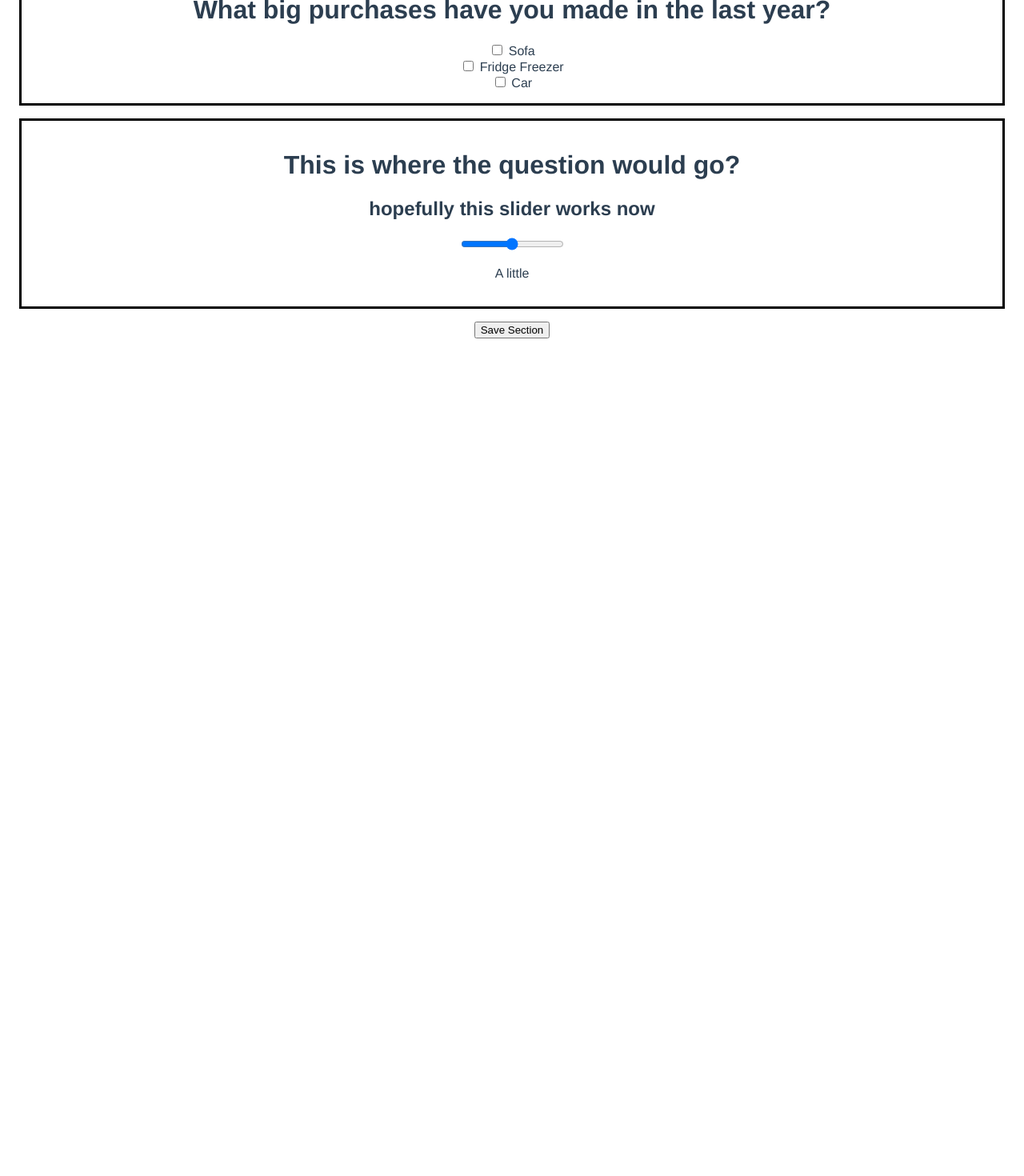
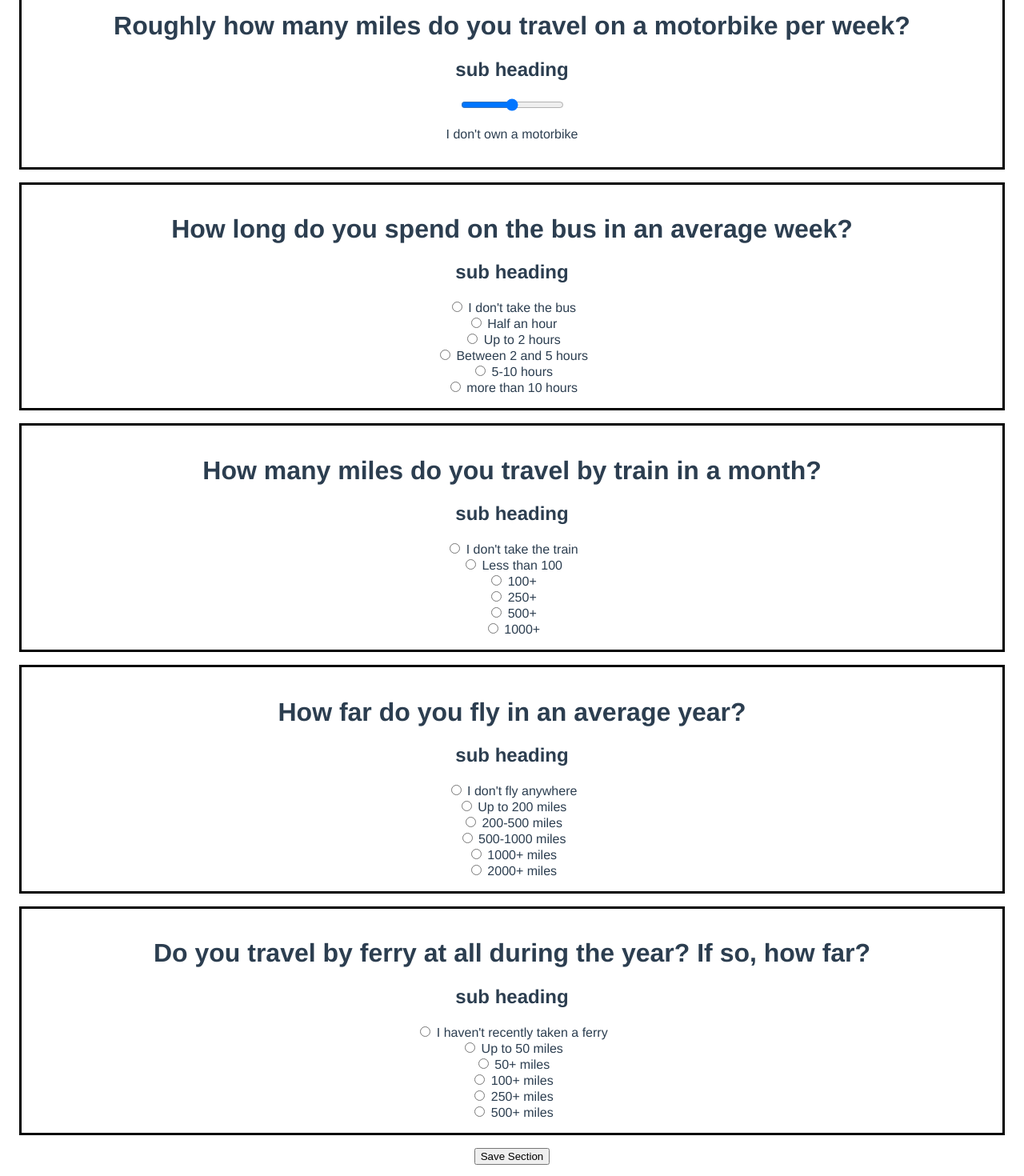
Before and after one commit to randomlyalex/co2_group_project, a Vue app in the folder client/: page / in a window 1280 px wide. Shown: the part 340-1810 px from the top of the page at 80% size. Before the commit the page ends 800 px from the top, so only its background shows below. Built offline with nearby package versions, Linux system fonts and the light colour scheme.

Commit message:
using question template, almost finished transport questions

```diff
--- a/client/src/App.vue
+++ b/client/src/App.vue
@@ -1,6 +1,8 @@
 <template>
     <div id="app">
-        <!-- <transport-component></transport-component> -->
+        <transport-section
+            v-on:transport_questions="transport_questions = $event"
+        ></transport-section>
         <stuff-section
             v-on:stuff_questions="stuff_questions = $event"
         ></stuff-section>
@@ -8,19 +10,20 @@
 </template>
 
 <script>
-// import TransportComponent from './components/TransportComponent.vue';
+import TransportSection from "./components/TransportSection.vue";
 import StuffSection from "./components/StuffSection.vue";
 
 export default {
     name: "App",
     data() {
         return {
+            transport_questions: [],
             stuff_questions: [],
         };
     },
     components: {
-        "stuff-section": StuffSection,
-        // "transport-component": TransportComponent
+        "transport-section": TransportSection,
+        "stuff-section": StuffSection
     },
 };
 </script>
--- a/client/src/components/TransportSection.vue
+++ b/client/src/components/TransportSection.vue
@@ -1,10 +1,131 @@
 <template>
-
+  <div>
+    <question-component
+            v-for="(question, index) in questions"
+            :key="index"
+            v-bind:data="question"
+            v-on:question_co2_total="questions[index].co2total = $event"
+            v-on:question_answers="questions[index].answers = $event"
+        >
+    </question-component>
+    <button v-on:click="saveSection">Save Section</button>
+  </div>
 </template>
 
 <script>
+import QuestionComponent from './QuestionComponent.vue';
+
 export default {
-
+  name: "TransportSection",
+  components: {
+    "question-component": QuestionComponent
+  },
+  methods: {
+    saveSection: function() {
+      this.$emit("transport_questions", this.questions)
+    }
+  },
+  data() {
+    return {
+      questions: [
+        {
+          id: 1,
+          type: "range",
+          questionHeading: "In a week, roughly how far do you travel by car?",
+          questionSubHeading: "carqsub",
+          answers: [
+            {text: "I don't drive", co2amount: 0},
+            {text: "under 100", co2amount: 229000},
+            {text: "100+", co2amount: 668000},
+            {text: "200+", co2amount: 1150000},
+            {text: "300+", co2amount: 1600000},
+            {text: "400+", co2amount: 2050000},
+            {text: "500+", co2amount: 2750000},
+          ]
+        },
+        {
+          id: 2,
+          type: "range",
+          questionHeading: "Roughly how many miles do you travel on a motorbike per week?",
+          questionSubHeading: "sub heading",
+          answers: [
+            {text: "I don't own a motorbike", co2amount: 0},
+            {text: "Under 100", co2amount: 208000},
+            {text: "100+", co2amount: 600000},
+            {text: "200+", co2amount: 1000000},
+            {text: "300+", co2amount: 1400000},
+            {text: "400+", co2amount: 1800000},
+            {text: "500+", co2amount: 2400000},
+          ]
+        },
+        {
+          id: 3,
+          type: "radio",
+          questionHeading: "How long do you spend on the bus in an average week?",
+          questionSubHeading: "sub heading",
+          answers: [
+            {text: "I don't take the bus", co2amount: 0},
+            {text: "Half an hour", co2amount: 35000},
+            {text: "Up to 2 hours", co2amount: 100000},
+            {text: "Between 2 and 5 hours", co2amount: 300000},
+            {text: "5-10 hours", co2amount: 600000},
+            {text: "more than 10 hours", co2amount: 1000000},
+          ]
+        },
+        {
+          id: 4,
+          type: "radio",
+          questionHeading: "How many miles do you travel by train in a month?",
+          questionSubHeading: "sub heading",
+          answers: [
+            {text: "I don't take the train", co2amount: 0},
+            {text: "Less than 100", co2amount: 15000},
+            {text: "100+", co2amount: 46000},
+            {text: "250+", co2amount: 115000},
+            {text: "500+", co2amount: 229000},
+            {text: "1000+", co2amount: 365000},
+          ]
+        },
+        {
+          id: 5,
+          type: "radio",
+          questionHeading: "How far do you fly in an average year?",
+          questionSubHeading: "sub heading",
+          answers: [
+            {text: "I don't fly anywhere", co2amount: 0},
+            {text: "Up to 200 miles", co2amount: 11000},
+            {text: "200-500 miles", co2amount: 100000},
+            {text: "500-1000 miles", co2amount: 300000},
+            {text: "1000+ miles", co2amount: 600000},
+            {text: "2000+ miles", co2amount: 1000000},
+          ]
+        },
+        {
+          id: 6,
+          type: "radio",
+          questionHeading: "Do you travel by ferry at all during the year? If so, how far?",
+          questionSubHeading: "sub heading",
+          answers: [
+            {text: "I haven't recently taken a ferry", co2amount: 0},
+            {text: "Up to 50 miles", co2amount: 35000},
+            {text: "50+ miles", co2amount: 100000},
+            {text: "100+ miles", co2amount: 300000},
+            {text: "250+ miles", co2amount: 600000},
+            {text: "500+ miles", co2amount: 1000000},
+          ]
+        },
+      ]
+    }
+  },
+  computed: {
+      total_transport_co2: function() {
+          return this.questions.reduce((total, question) => {
+              if (question.co2total > 0) {
+                  return total + question.co2total;
+              }
+          }, 0);
+      },
+  },
 }
 </script>
 
--- a/client/src/components/deprecated/transport/BusQuestion.vue
+++ b/client/src/components/deprecated/transport/BusQuestion.vue
@@ -17,7 +17,7 @@ import { eventBus } from "../main.js";
 export default {
   data() {
     return {
-      busCo2PerMile: 104,
+      busCo2PerMile: 64.6,
       radioInput: null,
       busAnswer: null,
     }
--- a/client/src/components/deprecated/transport/FerryQuestion.vue
+++ b/client/src/components/deprecated/transport/FerryQuestion.vue
@@ -17,7 +17,7 @@ import { eventBus } from "../main.js"
 export default {
   data() {
     return {
-      ferryCo2PerMile: 18,
+      ferryCo2PerMile: 11.2,
       radioInput: null,
       ferryAnswer: null,
     }
--- a/client/src/components/deprecated/transport/PlaneQuestion.vue
+++ b/client/src/components/deprecated/transport/PlaneQuestion.vue
@@ -17,7 +17,7 @@ import { eventBus } from "../main.js"
 export default {
   data() {
     return {
-      planeCo2PerMile: 117.5,
+      planeCo2PerMile: 73,
       radioInput: null,
       planeAnswer: null,
     }
--- a/client/src/components/deprecated/transport/TrainQuestion.vue
+++ b/client/src/components/deprecated/transport/TrainQuestion.vue
@@ -17,7 +17,7 @@ import { eventBus } from "../main.js"
 export default {
   data() {
     return {
-      trainCo2PerMile: 43,
+      trainCo2PerMile: 25.4,
       radioInput: null,
       trainAnswer: null,
     }
```
